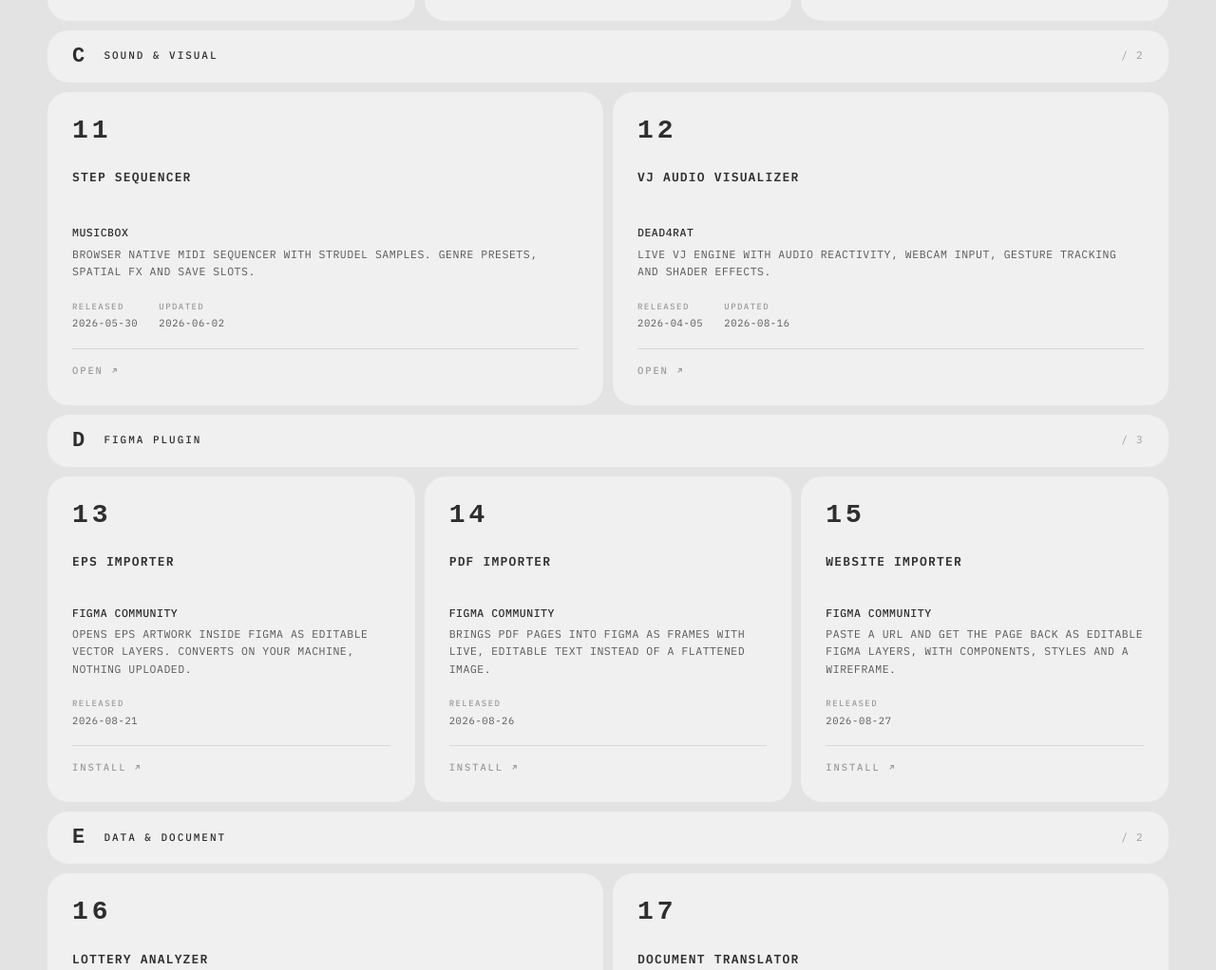
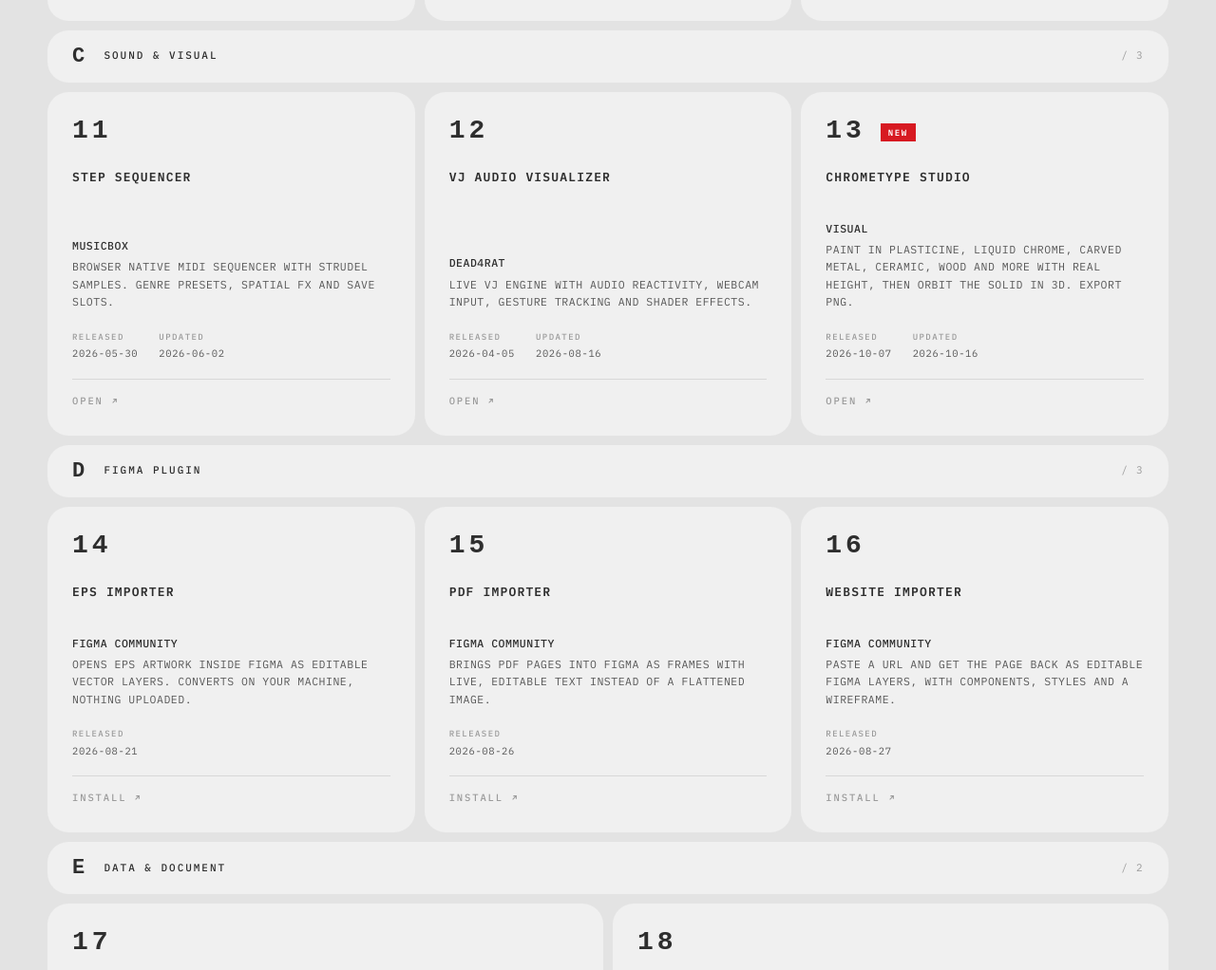
Before and after one commit to markdo27/markdo27.github.io, a plain HTML site: page index.html in a window 1280 px wide. Shown: the part 1854-2876 px from the top of the page at 95% size. Drawn offline with Linux system fonts and the light colour scheme; a web font is replaced by a local one.

Commit message:
List Visual chrometype studio as 13 in Sound and Visual, renumber to 18

```diff
--- a/index.html
+++ b/index.html
@@ -4,11 +4,11 @@
 <meta charset="UTF-8"/>
 <meta name="viewport" content="width=device-width,initial-scale=1.0"/>
 <title>MRKD / TOOLS INDEX</title>
-<meta name="description" content="Seventeen browser based tools for type, pattern, poster, sound and document work. Nothing to install."/>
+<meta name="description" content="Eighteen browser based tools for type, pattern, poster, sound and document work. Nothing to install."/>
 <meta name="author" content="Mark Do"/>
 <meta name="theme-color" content="#e4e4e4"/>
 <meta property="og:title" content="MRKD / TOOLS INDEX"/>
-<meta property="og:description" content="Seventeen browser based tools for type, pattern, poster, sound and document work. Nothing to install."/>
+<meta property="og:description" content="Eighteen browser based tools for type, pattern, poster, sound and document work. Nothing to install."/>
 <meta property="og:type" content="website"/>
 <meta property="og:url" content="https://markdo27.github.io/"/>
 <meta property="og:image" content="https://markdo27.github.io/logo.svg"/>
@@ -536,7 +536,7 @@ img{display:block;max-width:100%}
   <div class="bar">
     <span class="dot">C</span>
     <h2>SOUND &amp; VISUAL</h2>
-    <span class="count">/ 2</span>
+    <span class="count">/ 3</span>
   </div>
   <div class="row">
 
@@ -572,6 +572,22 @@ img{display:block;max-width:100%}
       </div>
     </a>
 
+    <a class="cell tool" data-tool="visual" data-released="2026-10-07" data-updated="2026-10-16" href="https://markdo27.github.io/visual/" target="_blank" rel="noopener">
+      <div class="cell-top"><span class="dot idx">13</span><span class="cue"></span></div>
+      <div class="name">CHROMETYPE STUDIO</div>
+      <div class="cell-body">
+        <div class="meta">
+          <span class="code">VISUAL</span>
+          <span class="desc">PAINT IN PLASTICINE, LIQUID CHROME, CARVED METAL, CERAMIC, WOOD AND MORE WITH REAL HEIGHT, THEN ORBIT THE SOLID IN 3D. EXPORT PNG.</span>
+        </div>
+        <dl class="dates">
+          <div><dt>RELEASED</dt><dd>2026-10-07</dd></div>
+          <div><dt>UPDATED</dt><dd>2026-10-16</dd></div>
+        </dl>
+        <div class="go">OPEN<svg viewBox="0 0 12 12" aria-hidden="true"><path d="M3.5 8.5 8.5 3.5M4.5 3.5H8.5V7.5" fill="none" stroke="currentColor" stroke-width="1.4"/></svg></div>
+      </div>
+    </a>
+
   </div>
 
   <!-- ============ D / FIGMA PLUGIN ============ -->
@@ -583,7 +599,7 @@ img{display:block;max-width:100%}
   <div class="row">
 
     <a class="cell tool" data-tool="eps-importer" data-released="2026-08-21" href="https://www.figma.com/community/plugin/1672276000158452389/eps-importer" target="_blank" rel="noopener">
-      <div class="cell-top"><span class="dot idx">13</span><span class="cue"></span></div>
+      <div class="cell-top"><span class="dot idx">14</span><span class="cue"></span></div>
       <div class="name">EPS IMPORTER</div>
       <div class="cell-body">
         <div class="meta">
@@ -598,7 +614,7 @@ img{display:block;max-width:100%}
     </a>
 
     <a class="cell tool" data-tool="pdf-importer" data-released="2026-08-26" href="https://www.figma.com/community/plugin/1673270708025158573/free-pdf-importer" target="_blank" rel="noopener">
-      <div class="cell-top"><span class="dot idx">14</span><span class="cue"></span></div>
+      <div class="cell-top"><span class="dot idx">15</span><span class="cue"></span></div>
       <div class="name">PDF IMPORTER</div>
       <div class="cell-body">
         <div class="meta">
@@ -613,7 +629,7 @@ img{display:block;max-width:100%}
     </a>
 
     <a class="cell tool" data-tool="website-importer" data-released="2026-08-27" href="https://www.figma.com/community/plugin/1674297961569861299/free-html-to-figma" target="_blank" rel="noopener">
-      <div class="cell-top"><span class="dot idx">15</span><span class="cue"></span></div>
+      <div class="cell-top"><span class="dot idx">16</span><span class="cue"></span></div>
       <div class="name">WEBSITE IMPORTER</div>
       <div class="cell-body">
         <div class="meta">
@@ -638,7 +654,7 @@ img{display:block;max-width:100%}
   <div class="row">
 
     <a class="cell tool" data-tool="vietlot" data-released="2026-04-27" data-updated="2026-05-02" href="https://markdo27.github.io/vietlot_predict/" target="_blank" rel="noopener">
-      <div class="cell-top"><span class="dot idx">16</span><span class="cue"></span></div>
+      <div class="cell-top"><span class="dot idx">17</span><span class="cue"></span></div>
       <div class="name">LOTTERY ANALYZER</div>
       <div class="cell-body">
         <div class="meta">
@@ -654,7 +670,7 @@ img{display:block;max-width:100%}
     </a>
 
     <a class="cell tool" data-tool="translaate" data-released="2026-05-12" data-updated="2026-05-12" href="https://translate-doc-nine.vercel.app" target="_blank" rel="noopener">
-      <div class="cell-top"><span class="dot idx">17</span><span class="cue"></span></div>
+      <div class="cell-top"><span class="dot idx">18</span><span class="cue"></span></div>
       <div class="name">DOCUMENT TRANSLATOR</div>
       <div class="cell-body">
         <div class="meta">
```
Also changed, not shown: README.md.
